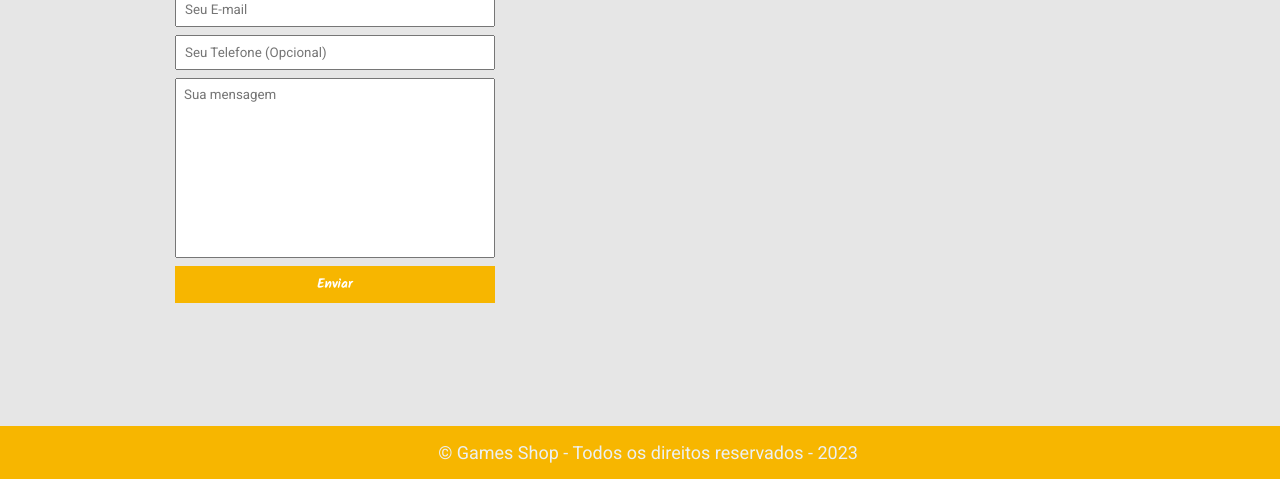
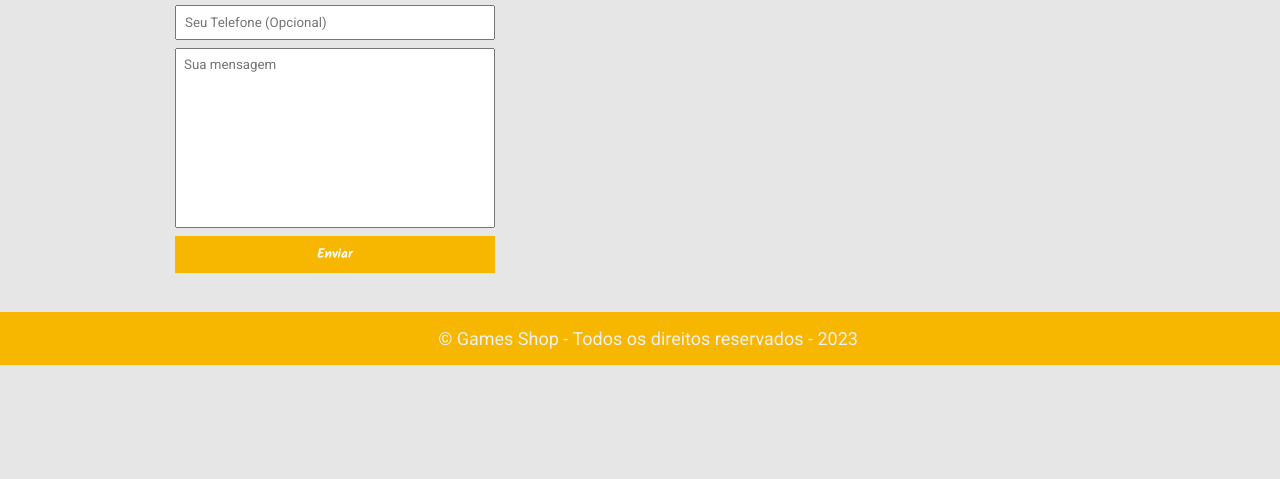
Before and after one commit to Victor-0010z/TecShop, a plain HTML site: page index.html in a window 1280 px wide. Shown: the part 849-1328 px from the top of the page. After the commit the page ends 1214 px from the top, so only its background shows below. Drawn offline with Linux system fonts and the light colour scheme.

Commit message:
mudança

```diff
--- a/main.css
+++ b/main.css
@@ -212,10 +212,4 @@ footer {
     color: #ecf0f1;
     padding: 16px 0;
     padding-left: 16px;
-	margin-top: 130px;
 }
-
-.contato {
-	position: relative;
-	top: 30px;
-}
```
